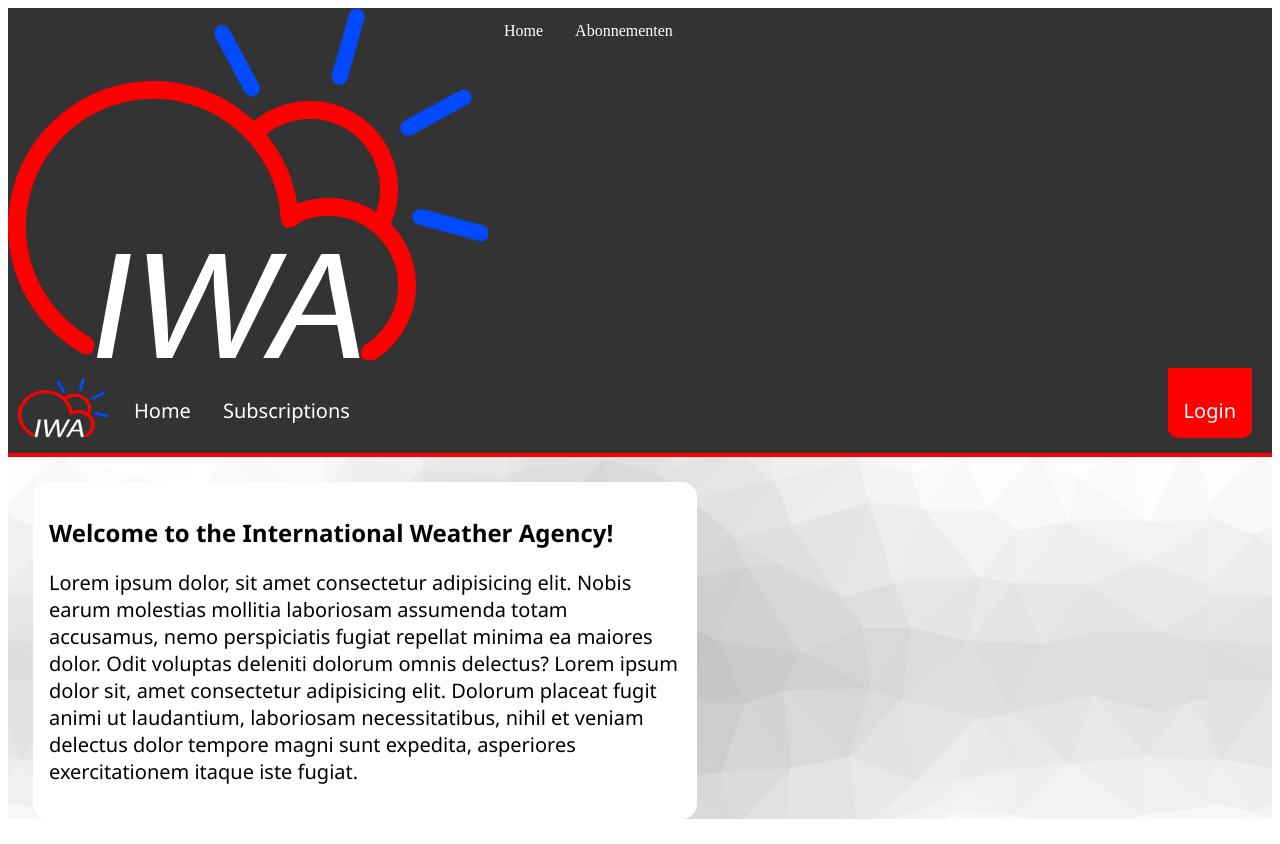
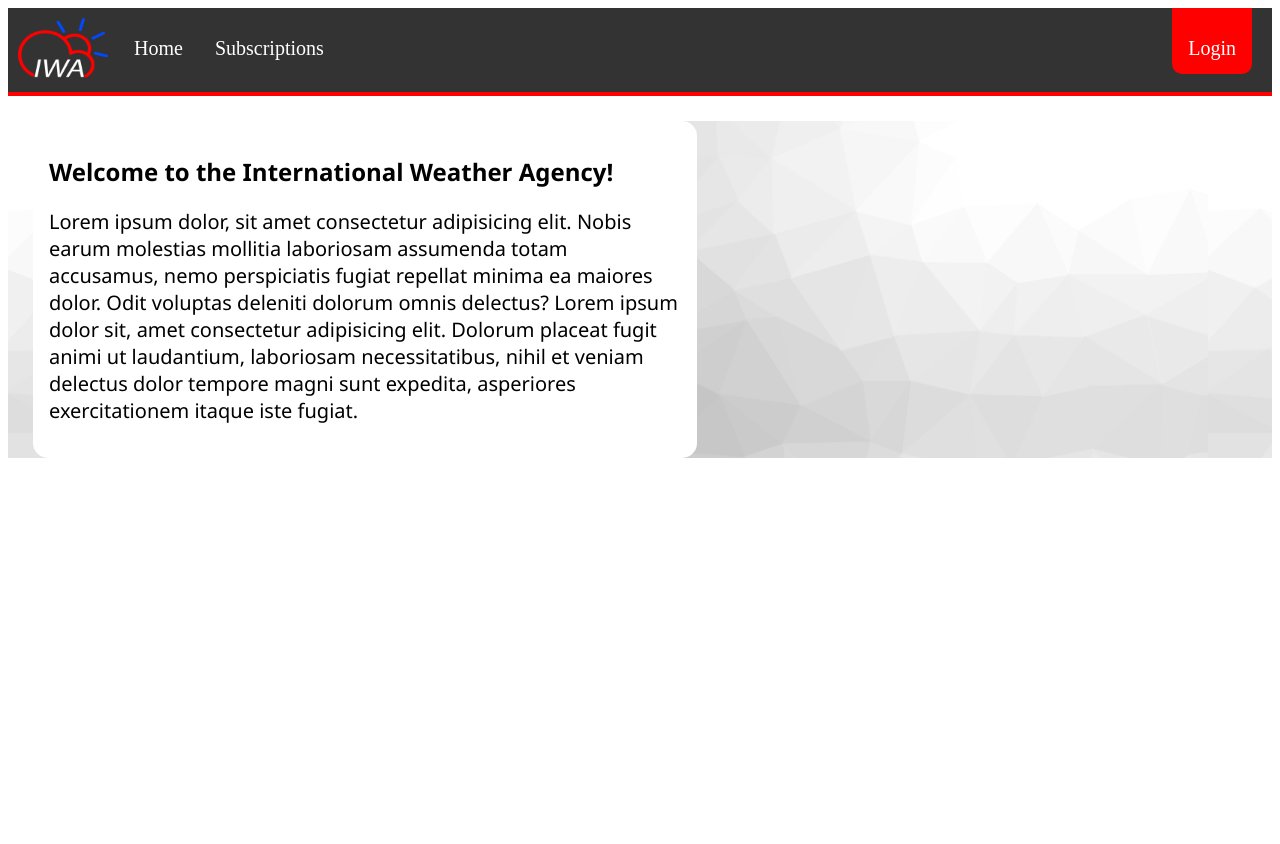
Before and after one commit to Cool-Sqaud/Project_WIA, an Angular app: page / in a window 1280 px wide. After the commit the page ends 800 px from the top, so only its background shows below. Built offline with nearby package versions, Linux system fonts and the light colour scheme.

Commit message:
Gave navbar new location and transfered html

```diff
--- a/src/app/app.component.html
+++ b/src/app/app.component.html
@@ -1,10 +1,6 @@
 <main>
   <header>
-    <ul>
-      <li><img src="../assets/LogoIWAWhite.png" alt="International Weather Agency"></li>
-      <li><a href="home">Home</a></li>
-      <li><a href="abonnementen">Abonnementen</a></li>
-  </ul>
+    <app-navbar></app-navbar>
   </header>
   <section>
     <app-homepage></app-homepage>
--- a/src/app/app.module.ts
+++ b/src/app/app.module.ts
@@ -3,11 +3,13 @@ import { BrowserModule } from '@angular/platform-browser';
 
 import { AppComponent } from './app.component';
 import { HomepageComponent } from './homepage/homepage.component';
+import { NavbarComponent } from './navbar/navbar.component';
 
 @NgModule({
   declarations: [
     AppComponent,
-    HomepageComponent
+    HomepageComponent,
+    NavbarComponent
   ],
   imports: [
     BrowserModule
--- a/src/app/homepage/homepage.component.css
+++ b/src/app/homepage/homepage.component.css
@@ -1,58 +1,3 @@
-
-
-ul {
-    list-style-type: none;
-    margin: 0;
-    padding: 0;
-    overflow: hidden;
-    background-color: #333;
-    border-bottom: 4px solid red;
-    position: sticky;
-    top: 0;
-  }
-
-  li {
-    float: left;
-    text-align: center;
-  }
-
-
-  li a {
-    display: block;
-    color: white;
-    text-align: center;
-    padding: 14px 16px;
-    text-decoration: none;
-    font-size: 20px;
-    margin-top: 15px;
-  }
-
-  .logo {
-    margin: 10px;
-  }
-
-  li a.left:hover {
-    background-color: white;
-    color: #333;
-    border-radius: 18px;
-    border: 2px solid blue;
-  }
-
-  li a.right:hover {
-    background-color: white;
-    color: #333;
-    border-radius: 10px;
-    border: 2px solid red;
-  }
-
-  #login {
-    float: right;
-    margin-right: 20px;
-    border-bottom-right-radius: 10px;
-    border-bottom-left-radius: 10px;
-    background-color: red;
-  }
-
 body {
   margin: 0px;
   font-family: 'Segoe UI', Tahoma, Geneva, Verdana, sans-serif;
--- a/src/app/homepage/homepage.component.html
+++ b/src/app/homepage/homepage.component.html
@@ -1,22 +1,4 @@
-<!DOCTYPE html>
-<html lang="nl">
-<head>
-    <meta charset="UTF-8">
-    <meta http-equiv="X-UA-Compatible" content="IE=edge">
-    <meta name="viewport" content="width=device-width, initial-scale=1.0">
-    <title>Homepage</title>
-    <link rel="stylesheet" href="homepage.component.css">
-</head>
 <body background-image='../../assets/background.jpg'>
-    <ul>
-        <li id="left"><img class="logo" src="../../assets/LogoIWAWhite.png" width="90" height="60" alt="International Weather Agency"></li>
-        <li id="left"><a class="left" href="#home">Home</a></li>
-        <li id="left"><a class="left" href="#subscriptions">Subscriptions</a></li>
-
-        <li id="login"><a class="right" href="#login">Login</a></li>
-        <li></li>
-      </ul>
-
     <div class="main_box">
         <h1>Welcome to the International Weather Agency!</h1>
         <p>Lorem ipsum dolor, sit amet consectetur adipisicing elit. Nobis
@@ -27,6 +9,4 @@
              laboriosam necessitatibus, nihil et
             veniam delectus dolor tempore magni sunt expedita, asperiores exercitationem itaque iste fugiat. </p>
     </div>
-
 </body>
-</html>
--- /dev/null
+++ b/src/app/navbar/navbar.component.css
@@ -0,0 +1,51 @@
+ul {
+    list-style-type: none;
+    margin: 0;
+    padding: 0;
+    overflow: hidden;
+    background-color: #333;
+    border-bottom: 4px solid red;
+    position: sticky;
+    top: 0;
+}
+
+li {
+    float: left;
+    text-align: center;
+}
+
+li a {
+    display: block;
+    color: white;
+    text-align: center;
+    padding: 14px 16px;
+    text-decoration: none;
+    font-size: 20px;
+    margin-top: 15px;
+}
+
+li a.left:hover {
+    background-color: white;
+    color: #333;
+    border-radius: 18px;
+    border: 2px solid blue;
+}
+
+li a.right:hover {
+    background-color: white;
+    color: #333;
+    border-radius: 10px;
+    border: 2px solid red;
+}
+
+.logo {
+    margin: 10px;
+}
+
+#login {
+    float: right;
+    margin-right: 20px;
+    border-bottom-right-radius: 10px;
+    border-bottom-left-radius: 10px;
+    background-color: red;
+}
--- /dev/null
+++ b/src/app/navbar/navbar.component.html
@@ -0,0 +1,8 @@
+<ul>
+    <li id="left"><img class="logo" src="../../assets/LogoIWAWhite.png" width="90" height="60" alt="International Weather Agency"></li>
+    <li id="left"><a class="left" href="#home">Home</a></li>
+    <li id="left"><a class="left" href="#subscriptions">Subscriptions</a></li>
+
+    <li id="login"><a class="right" href="#login">Login</a></li>
+    <li></li>
+</ul>
```
Also changed, not shown: src/app/navbar/navbar.component.ts (added, +10 -0 lines), src/styles.css (indentation only), 1 other file (tests, documents, lock files or other folders). Lines whose indentation alone changed are shown as unchanged.
